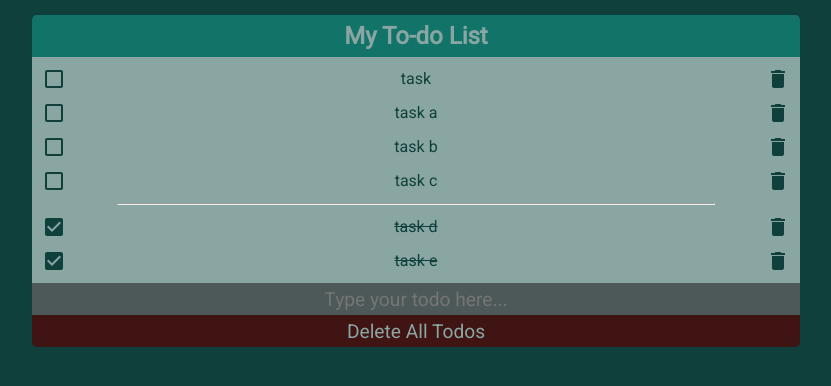
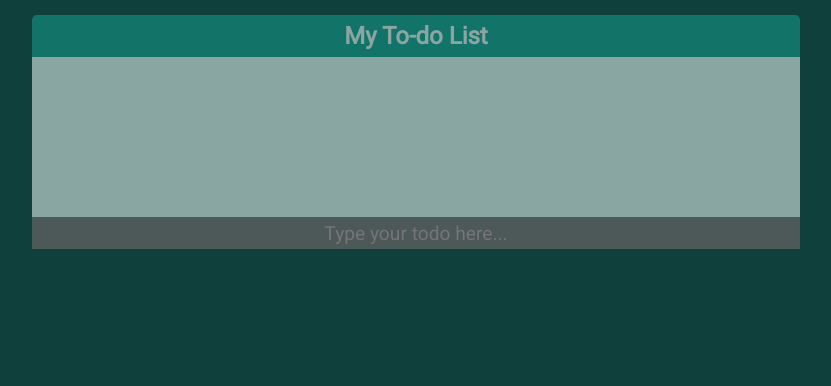
Before and after one commit to IgorDoring/toDoList-UdemyProject, an Angular app: page / in a window 1280 px wide. Shown: the top 386 px of the page, without its empty margins (224-1055 px from the left). Built offline with nearby package versions, Linux system fonts and the light colour scheme.

Commit message:
localStorage implementation

```diff
--- a/src/app/modules/home/components/todo-input-add-itens/todo-input-add-itens.component.html
+++ b/src/app/modules/home/components/todo-input-add-itens/todo-input-add-itens.component.html
@@ -1,5 +1,6 @@
 <section class="container">
 	<div class="inputBox">
-		<input type="text" placeholder="Type your todo here...">
+		<input [(ngModel)]="taskToAdd" placeholder="Type your todo here..."
+		(keyup.enter)="submitItemTaskList()">
 	</div>
 </section>
--- a/src/app/modules/home/components/todo-input-add-itens/todo-input-add-itens.component.ts
+++ b/src/app/modules/home/components/todo-input-add-itens/todo-input-add-itens.component.ts
@@ -1,4 +1,4 @@
-import { Component } from '@angular/core';
+import { Component, Output, EventEmitter } from '@angular/core';
 
 @Component({
   selector: 'app-todo-input-add-itens',
@@ -7,4 +7,16 @@ import { Component } from '@angular/core';
 })
 export class TodoInputAddItensComponent {
 
+  @Output() public emitTaskToAdd = new EventEmitter();
+
+  public taskToAdd: string = "";
+
+  public submitItemTaskList() {
+    this.taskToAdd = this.taskToAdd.trim();
+
+    if (this.taskToAdd) {
+      this.emitTaskToAdd.emit(this.taskToAdd);
+      this.taskToAdd = "";
+    }
+  };
 }
--- a/src/app/modules/home/components/todo-list/todo-list.component.html
+++ b/src/app/modules/home/components/todo-list/todo-list.component.html
@@ -16,6 +16,6 @@
 			</div>
 		</ng-template>
 	</div>
-	<app-todo-input-add-itens></app-todo-input-add-itens>
-	<app-todo-button-delete-all></app-todo-button-delete-all>
+	<app-todo-input-add-itens (emitTaskToAdd)="addTask($event)"></app-todo-input-add-itens>
+	<app-todo-button-delete-all *ngIf="todoList.length" (click)="deleteAllTasks()"></app-todo-button-delete-all>
 </main>
--- a/src/app/modules/home/components/todo-list/todo-list.component.ts
+++ b/src/app/modules/home/components/todo-list/todo-list.component.ts
@@ -7,22 +7,12 @@ import { Component } from '@angular/core';
 })
 
 export class TodoListComponent {
-  public todoList: Array<TaskList> = [];
-
-  mock(){
-    this.todoList.push({task: "task ", checked: false});
-    this.todoList.push({task: "task a", checked: false});
-    this.todoList.push({task: "task b", checked: false});
-    this.todoList.push({task: "task c", checked: false});
-    this.todoList.push({task: "task d", checked: true});
-    this.todoList.push({task: "task e", checked: true});
-    console.log(this.todoList.length);
-  }
+  public todoList: Array<TaskList> = JSON.parse(localStorage.getItem("list") || '[]');;
 
   constructor() { }
 
-  ngOnInit(): void{
-    this.mock();
+  ngDoCheck(): void{
+    this.setLocalStorage()
   }
 
   checkTask(i: number, check: boolean): void{
@@ -32,7 +22,24 @@ export class TodoListComponent {
   deleteTask(i: number): void{
     let confirmation = confirm("Tem certeza sobre deletar?");
     if(confirmation)
-      this.todoList.splice(i, i+1);
+      this.todoList.splice(i, 1);
+  }
+
+  addTask(task: string) {
+    return this.todoList.push({ task: task, checked: false });
+  }
+
+  deleteAllTasks(): void{
+    let confirmation = confirm("Tem certeza sobre deletar todas as tarefas?");
+    if(confirmation)
+      this.todoList = [];
+  }
+
+  public setLocalStorage() {
+    if (this.todoList) {
+      this.todoList.sort((first, last) => Number(first.checked) - Number(last.checked));
+      localStorage.setItem('list', JSON.stringify(this.todoList));
+    }
   }
 }
 
--- a/src/app/modules/home/home.module.ts
+++ b/src/app/modules/home/home.module.ts
@@ -1,5 +1,6 @@
 import { NgModule } from '@angular/core';
 import { CommonModule } from '@angular/common';
+import { FormsModule } from '@angular/forms';
 
 
 import { HeaderComponent } from './components/header/header.component';
@@ -21,7 +22,8 @@ import { HomeComponent } from './pages/home/home.component';
     HomeComponent
   ],
   imports: [
-    CommonModule
+    CommonModule,
+    FormsModule
   ]
 })
 export class HomeModule { }
```
